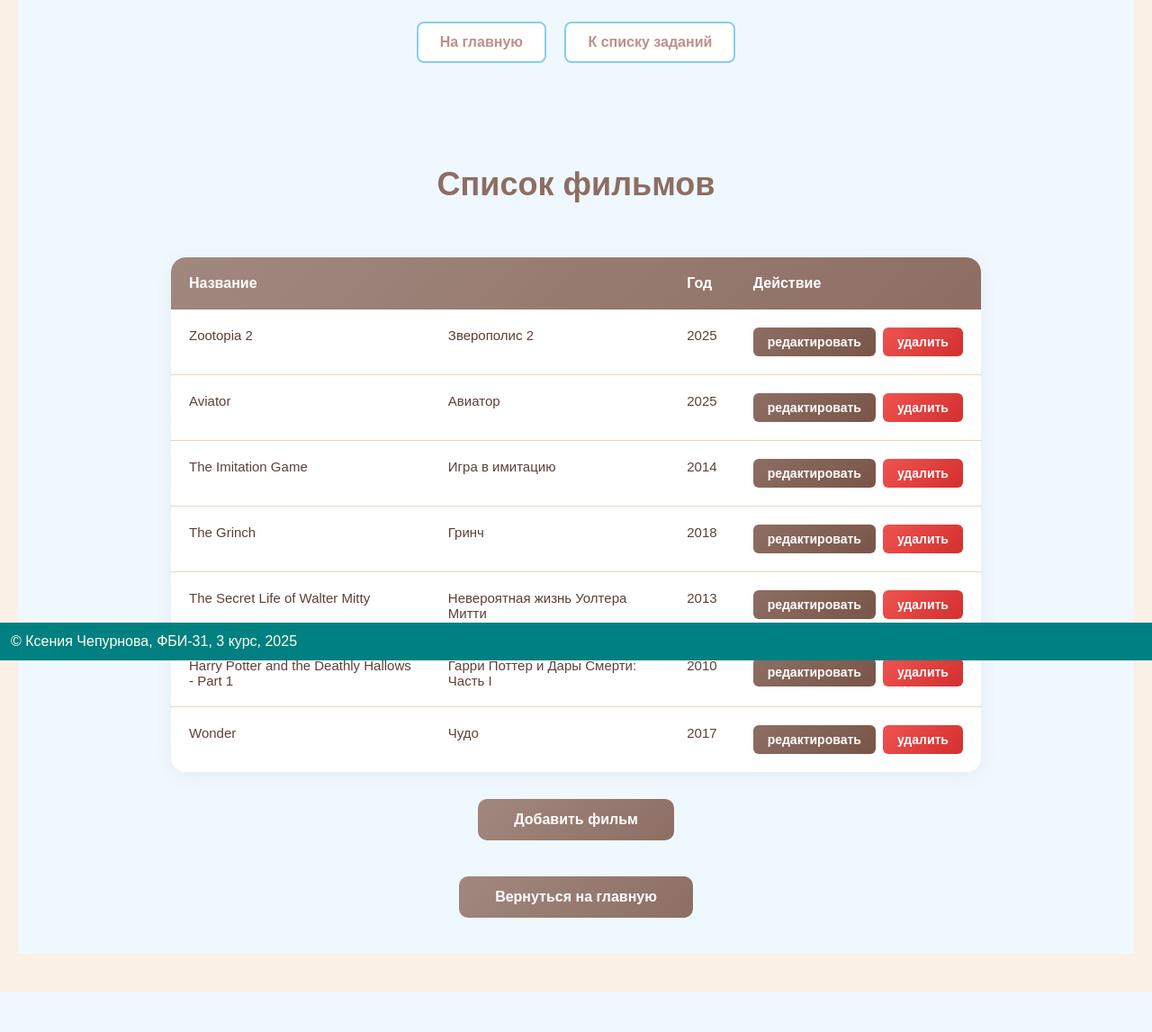
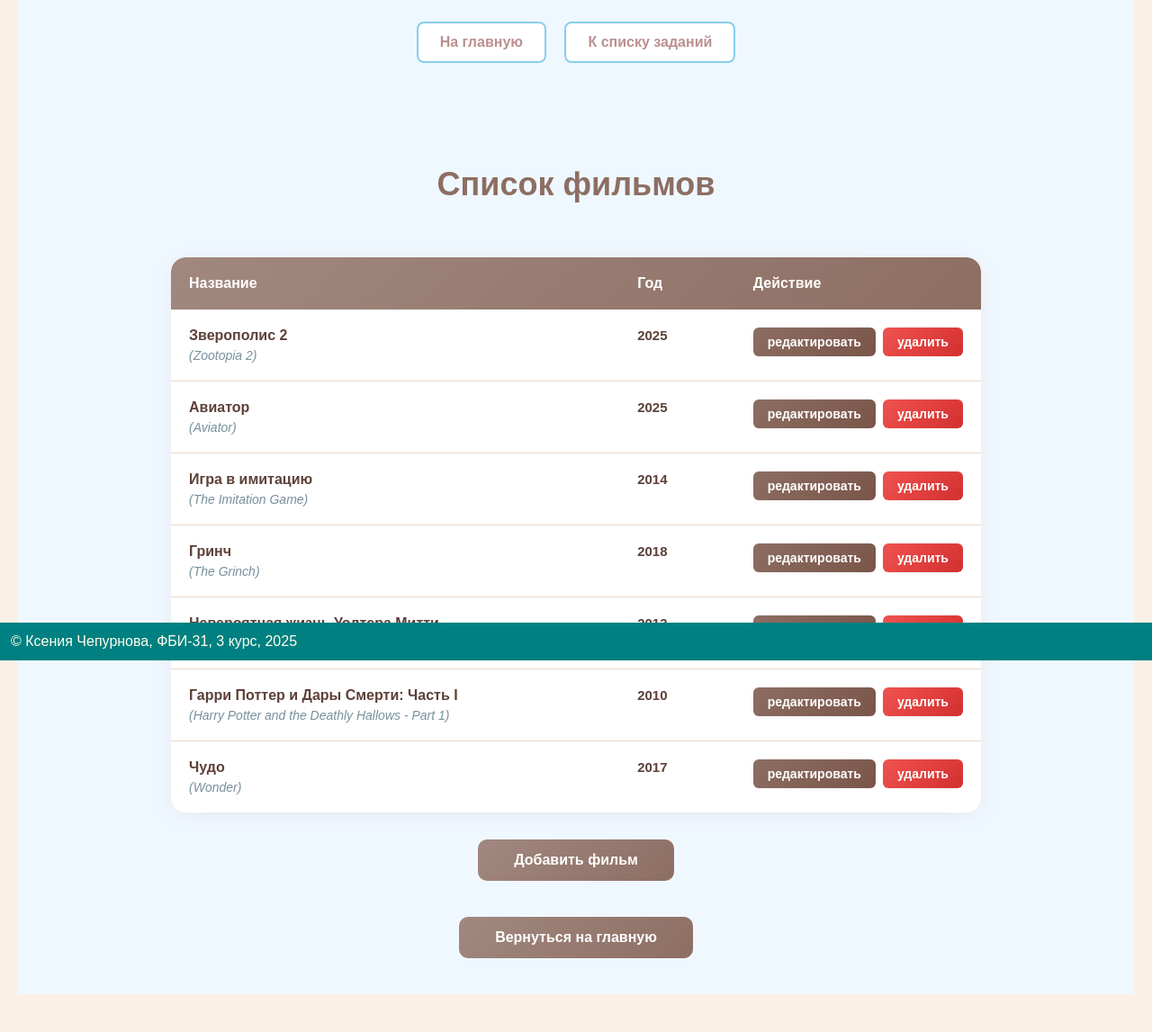
Before and after one commit to Ksenia-business/web-back-labs, a Flask app: page /lab7/ in a window 1280 px wide. Shown: the part 66-1213 px from the top of the page at 90% size. Before the commit the page ends 1168 px from the top, so only its background shows below. Run offline with Flask 3, Linux system fonts and the light colour scheme.

Commit message:
Добавление логики, изменение таблицы

```diff
--- a/lab7.py
+++ b/lab7.py
@@ -77,7 +77,7 @@ films = [
 
 @lab7.route('/lab7/rest-api/films/', methods=['GET'])
 def get_films():
-    return films
+    return jsonify(films)
 
 
 @lab7.route('/lab7/rest-api/films/<int:id>', methods=['GET'])
@@ -105,6 +105,13 @@ def put_film(id):
     film = request.get_json()
     if film['description'] == '':
         return {'description': 'Заполните описание'}, 400
+
+    original_title = film.get('title', '')
+    russian_title = film.get('title_ru', '')
+
+    if (not original_title or original_title.strip() == '') and russian_title:
+        film['title'] = russian_title
+
     films[id] = film
     return jsonify(films[id])
 
@@ -114,5 +121,12 @@ def add_film():
     film = request.get_json()
     if film['description'] == '':
         return {'description': 'Заполните описание'}, 400
+
+    original_title = film.get('title', '')
+    russian_title = film.get('title_ru', '')
+
+    if (not original_title or original_title.strip() == '') and russian_title:
+        film['title'] = russian_title
+
     films.append(film)
     return jsonify({"id": len(films) - 1}), 201
--- a/static/lab7/main.js
+++ b/static/lab7/main.js
@@ -11,13 +11,37 @@ function fillFilmList() {
             let tr = document.createElement('tr');
 
             let tdTitle = document.createElement('td');
-            let tdTitleRus = document.createElement('td');
             let tdYear = document.createElement('td');
             let tdActions = document.createElement('td');
 
-            tdTitle.innerText = films[i].title == films[i].title_ru ? '' : films[i].title;
-            tdTitleRus.innerText = films[i].title_ru;
+            let titleContainer = document.createElement('div');
+            titleContainer.className = 'film-title-container';
+
+            let russianTitle = document.createElement('div');
+            russianTitle.className = 'film-russian-title';
+            russianTitle.innerText = films[i].title_ru;
+            russianTitle.style.fontWeight = '600';
+            russianTitle.style.fontSize = '16px';
+            russianTitle.style.color = '#5d4037';
+            russianTitle.style.marginBottom = '5px';
+
+            titleContainer.append(russianTitle);
+
+            let originalTitle = films[i].title;
+            if (originalTitle) {
+                let originalTitleElement = document.createElement('div');
+                originalTitleElement.className = 'film-original-title';
+                originalTitleElement.innerHTML = `<i>(${originalTitle})</i>`;
+                originalTitleElement.style.fontStyle = 'italic';
+                originalTitleElement.style.fontSize = '14px';
+                originalTitleElement.style.color = '#78909c';
+
+                titleContainer.append(originalTitleElement);
+            }
+
+            tdTitle.append(titleContainer);
             tdYear.innerText = films[i].year;
+            tdYear.className = 'film-year';
 
             let editButton = document.createElement('button');
             editButton.className = 'btn-edit';
@@ -41,7 +65,6 @@ function fillFilmList() {
             tdActions.append(actionsDiv);
 
             tr.append(tdTitle);
-            tr.append(tdTitleRus);
             tr.append(tdYear);
             tr.append(tdActions);
 
--- a/templates/lab7/index.html
+++ b/templates/lab7/index.html
@@ -84,7 +84,6 @@
     }
 
     .film-year {
-        color: #388e3c;
         font-weight: 600;
     }
 
@@ -281,6 +280,36 @@
     .error-message {
         color: red;
     }
+
+    .film-title-container {
+        display: flex;
+        flex-direction: column;
+    }
+
+    .film-russian-title {
+        font-weight: 600;
+        color: #5d4037;
+        font-size: 16px;
+        margin-bottom: 4px;
+    }
+
+    .film-original-title {
+        font-style: italic;
+        color: #78909c;
+        font-size: 14px;
+    }
+
+    td:first-child {
+        width: 60%;
+    }
+
+    td:nth-child(2) {
+        width: 15%;
+    }
+
+    td:last-child {
+        width: 25%;
+    }
 </style>
 {% endblock %}
 
@@ -291,7 +320,7 @@
     <table>
         <thead>
             <tr>
-                <th colspan="2">Название</th>
+                <th>Название</th>
                 <th>Год</th>
                 <th>Действие</th>
             </tr>
@@ -322,8 +351,7 @@
         </label><br>
 
         <label>
-            Название фильма на оригинальном языке
-            <i>(если фильм русский, то оставьте пустым):</i>
+            Название фильма на оригинальном языке:
             <input type="text" id="title">
         </label><br>
 
```
